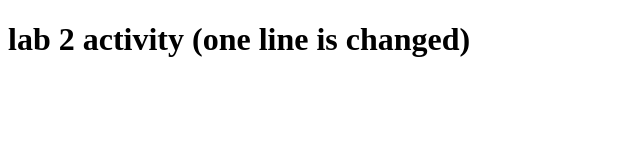
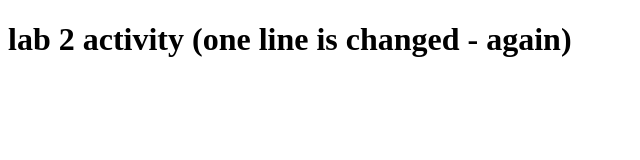
Before and after one commit to lakshan9kavindu/lab-2-practice, a plain HTML site: page index.html in a window 1280 px wide. Shown: the whole page, without its empty margins (0-640 px from the left). Drawn offline with Linux system fonts and the light colour scheme.

Commit message:
change html file again

```diff
--- a/index.html
+++ b/index.html
@@ -6,6 +6,6 @@
     <title>lab 2</title>
 </head>
 <body>
-    <h1>lab 2 activity (one line is changed)</h1>
+    <h1>lab 2 activity (one line is changed - again)</h1>
 </body>
 </html>
```
